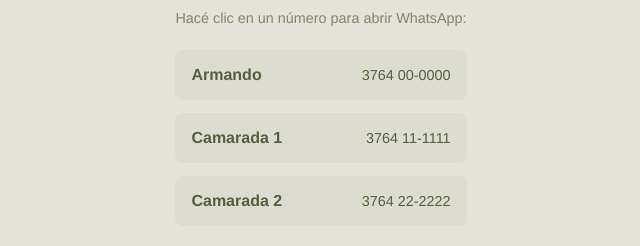
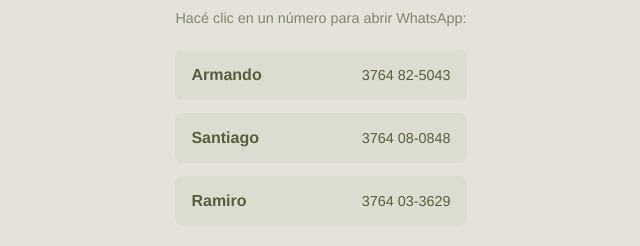
Before and after one commit to RomeroArmando/es.pora, a React (Vite) app: page / in a window 1280 px wide. Shown: the part 518-764 px from the top of the page, without its empty margins (319-959 px from the left). Built offline with nearby package versions, Linux system fonts and the light colour scheme.

Commit message:
actualizacion de valores

```diff
--- a/src/data.js
+++ b/src/data.js
@@ -7,18 +7,18 @@ export const storeData = {
   contacts: [
     {
       name: "Armando",
-      phone: "5493764000000",
-      displayPhone: "3764 00-0000"
+      phone: "5493764825043",
+      displayPhone: "3764 82-5043"
     },
     {
-      name: "Camarada 1",
-      phone: "5493764111111",
-      displayPhone: "3764 11-1111"
+      name: "Santiago",
+      phone: "5493764080848",
+      displayPhone: "3764 08-0848"
     },
     {
-      name: "Camarada 2",
-      phone: "5493764222222",
-      displayPhone: "3764 22-2222"
+      name: "Ramiro",
+      phone: "5493764033629",
+      displayPhone: "3764 03-3629"
     }
   ]
 };
```
